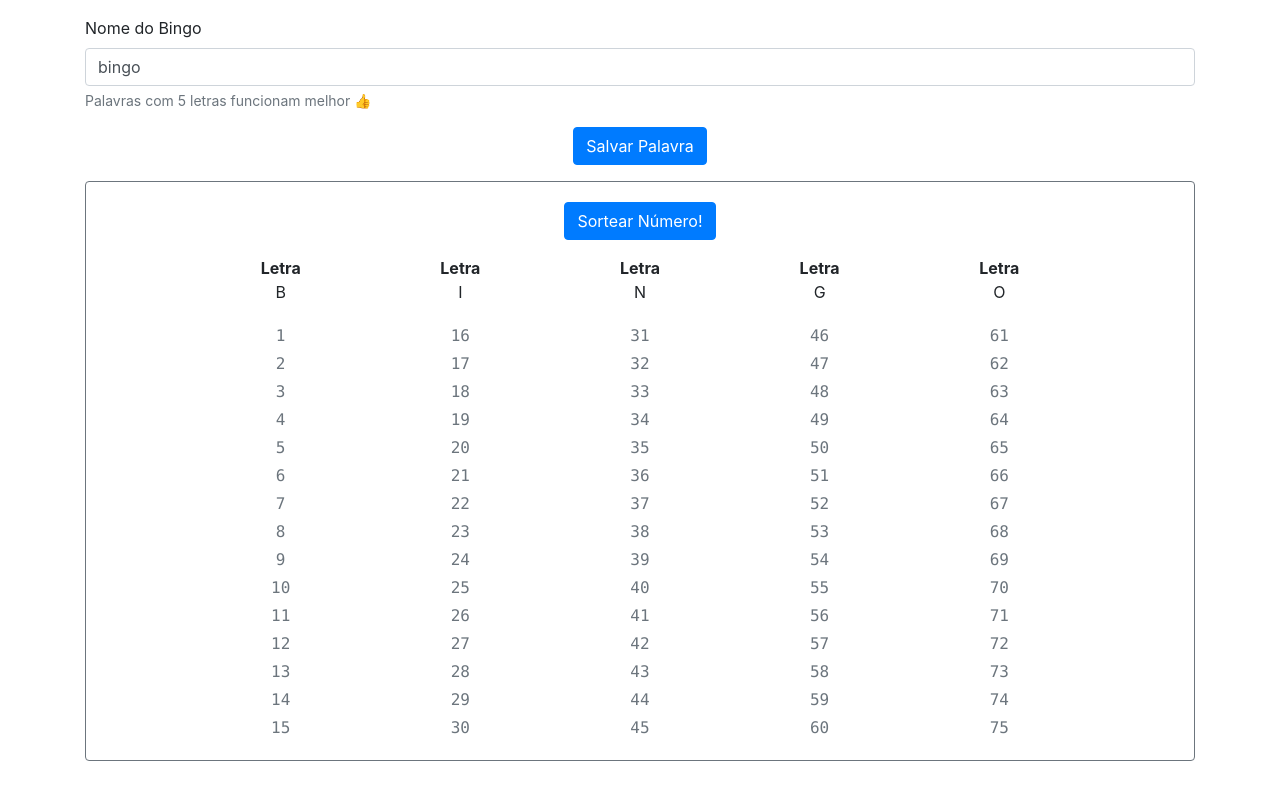
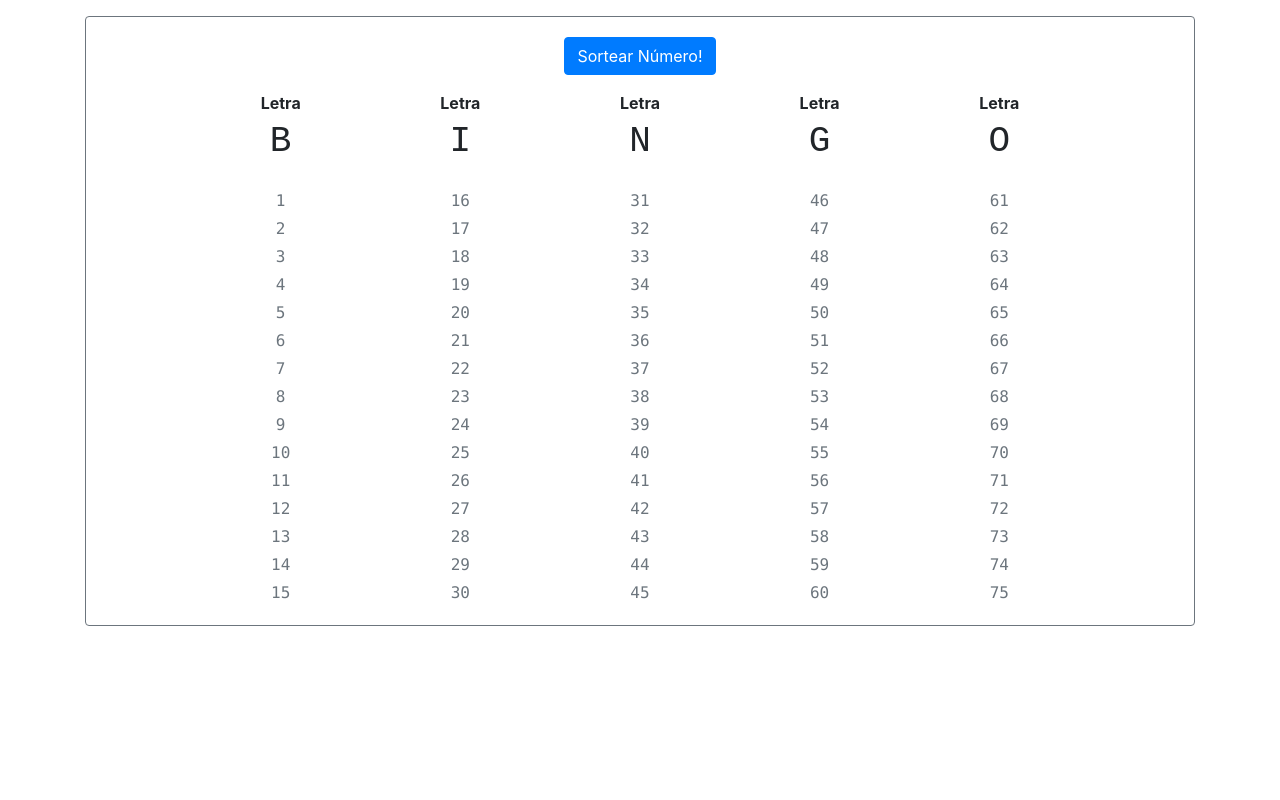
Before and after one commit to brwolfgang/bingo-react, a React (Create React App) app: page / in a window 1280 px wide. Built offline with nearby package versions, Linux system fonts and the light colour scheme.

Commit message:
Ajusta estilo das letras do header

```diff
--- a/src/App.jsx
+++ b/src/App.jsx
@@ -1,5 +1,4 @@
 import React from "react";
-import Configuracao from "./componentes/Configuracao.jsx";
 import AcaoSorteio from "./componentes/AcaoSorteio.jsx";
 import NumeroSorteado from "./componentes/NumeroSorteado.jsx";
 import ColunaNumerica from "./componentes/ColunaNumerica.jsx";
@@ -64,8 +63,6 @@ class App extends React.Component {
     render() {
         return (
             <div className='container mt-3'>
-                <Configuracao palavraBingo={this.state.palavraBingo} handleChangePalavraBingo={this.handleChangePalavraBingo} />
-
                 <div className="card border-secondary" style={{ width: '100%' }}>
                     <div className="card-body text-center">
                         <AcaoSorteio sortearNumero={this.sortearNumero} />
--- a/src/componentes/HeaderLetreiro.jsx
+++ b/src/componentes/HeaderLetreiro.jsx
@@ -1,11 +1,16 @@
 import React from "react";
+
+const estiloLetra = {
+    fontSize: '36px',
+    fontFamily: 'monospace'
+}
 
 const HeaderLetreiro = (props) => {
     return (
         <div className="col-2">
             <div className="form-group">
                 <dt>Letra</dt>
-                <dd>{props.letra.toUpperCase()}</dd>
+                <dd style={estiloLetra}>{props.letra.toUpperCase()}</dd>
             </div>
         </div>
     )
```
